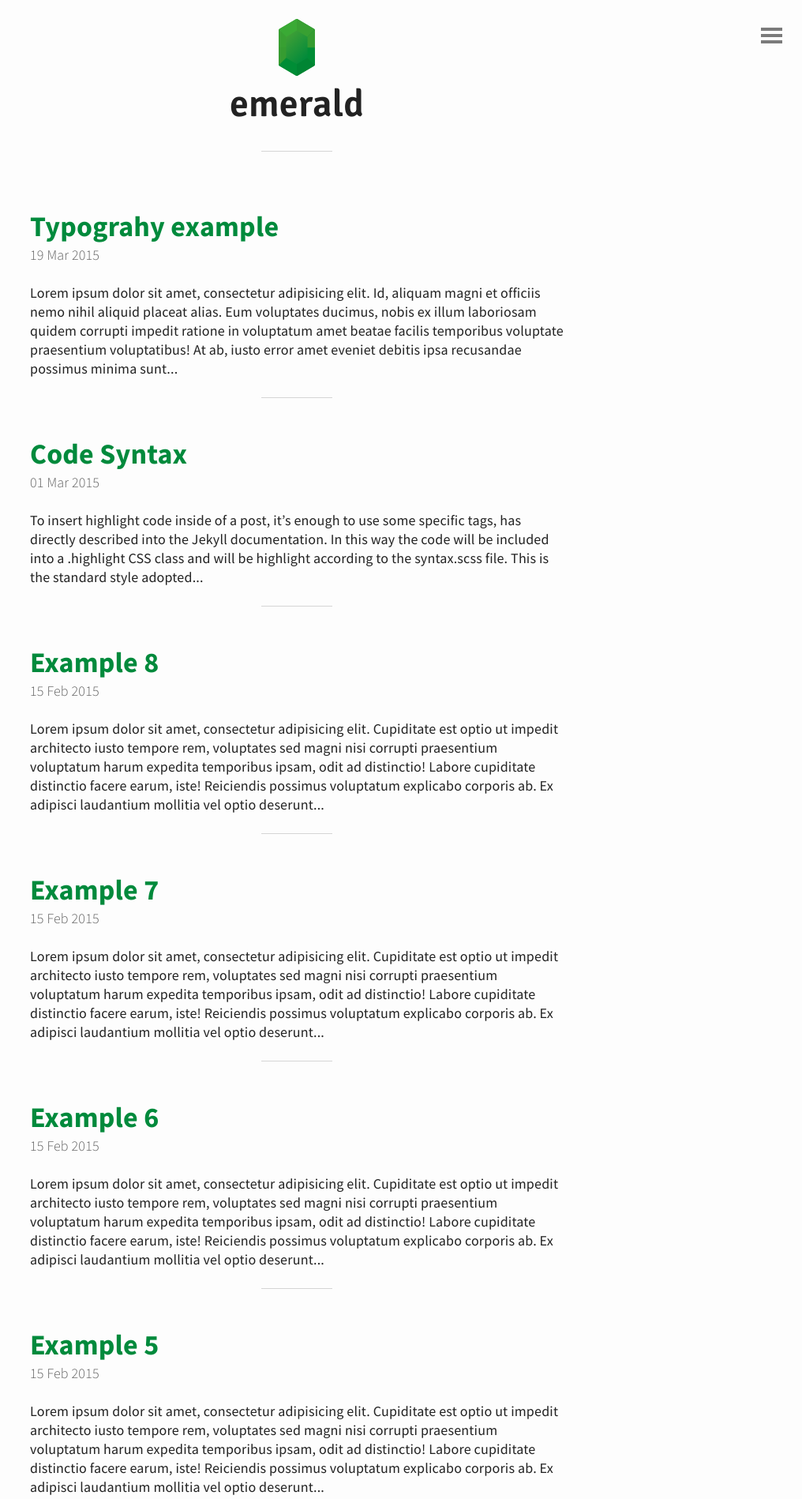
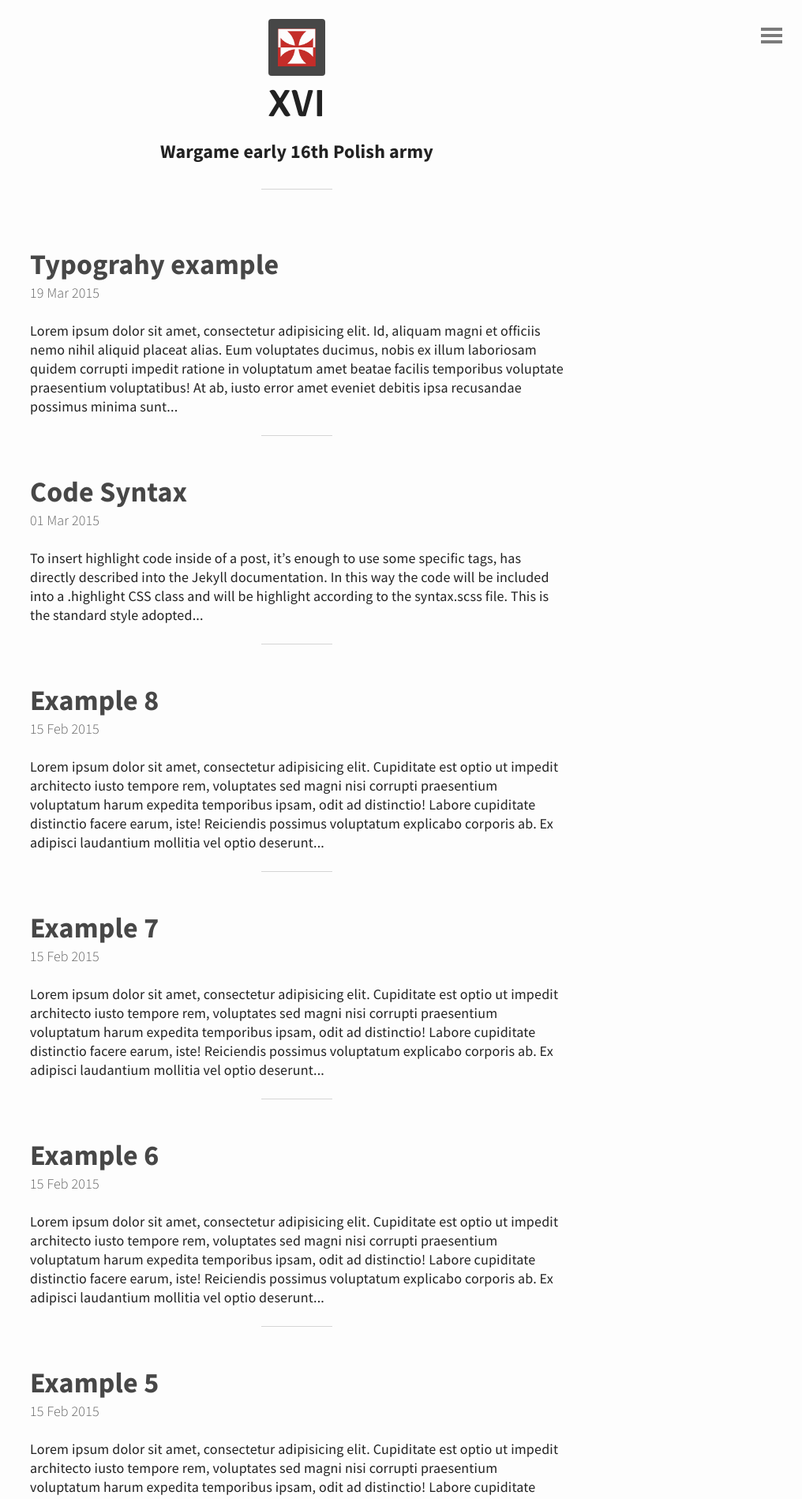
Before and after one commit to 0xddr/xvi, a Jekyll site: the page built from index.html, in a window 1280 px wide. Shown: the top 1898 px of the page at 79% size, without its empty margins (264-1280 px from the left). Built offline with Jekyll 4.4.1, drawn with Linux system fonts in a browser that asks for light colours; the list of posts is cut into pages by our own code.

Commit message:
Change theme to gray. Add logo, title and some metadata

```diff
--- a/_config.yml
+++ b/_config.yml
@@ -1,11 +1,11 @@
 # Site settings
-title: Emerald | A simple Jekyll blog
-description: "A minimal blog template, build with Jekyll."
-url: "http://www.jacoporabolini.com/emerald"
+title: XVI | Wargame early 16th Polish army
+description: "Blog about painting and modeling miniatures, mostly for my 16th century Polish army."
+url: "http://0xddr.github.io/xvi/"
 author:
-  name: "Jacopo Rabolini"
-  email: "hello@jacoporabolini.com"
-  url: "http://www.jacoporabolini.com"
+  name: "Jan Łukaszewicz"
+  email: "janek99+xvi@gmail.com"
+  url: "http://0xddr.github.io/xvi/"
 
 # Build settings
 baseurl: /xvi/ # Change this to your relative path (ex: /blog/), or leave just a /
--- a/_includes/header.html
+++ b/_includes/header.html
@@ -1,6 +1,7 @@
 <header id="header">
 	<a href="{{ site.baseurl }}">
-		<img src="{{ "img/emerald.svg" | prepend: site.baseurl }}" alt="Emerald Logo">
-	  <h1>emerald</h1>
+		<img src="{{ "img/logo.png" | prepend: site.baseurl }}" alt="Emerald Logo">
+	  <h1>XVI</h1>
+	  <h3>Wargame early 16th Polish army</h3>
 	</a>
 </header>
--- a/_sass/base.scss
+++ b/_sass/base.scss
@@ -18,7 +18,7 @@ html, body, h1, h2, h3, h4, h5, h6, p, ul, ol, li, img {
 
 /*- Base color -*/
 
-$main-color: #008A3C;
+$main-color: #474747;
 $background-color: #FDFDFD;
 $text-color: #222222;
 
```
Also changed, not shown: img/logo.png (added).
